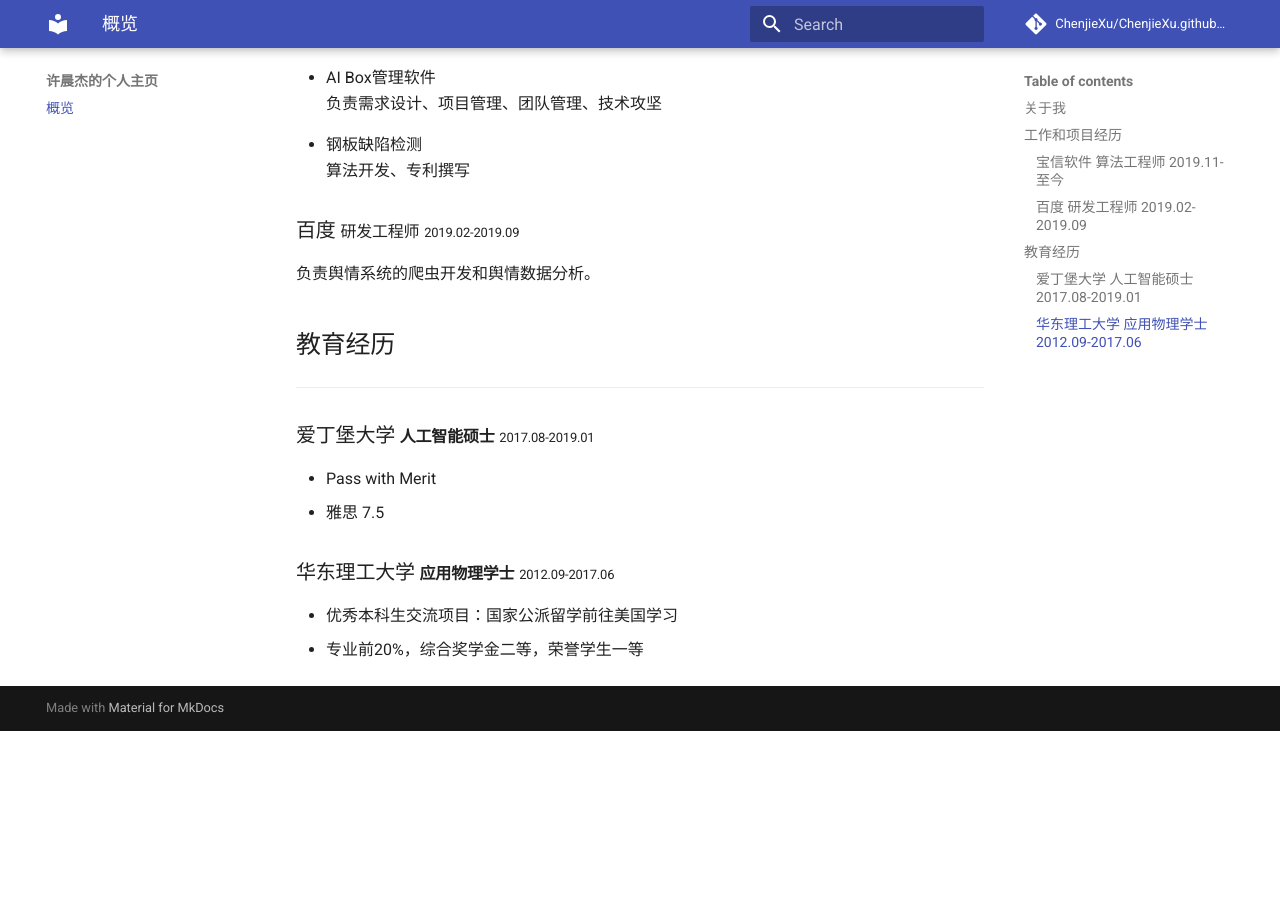
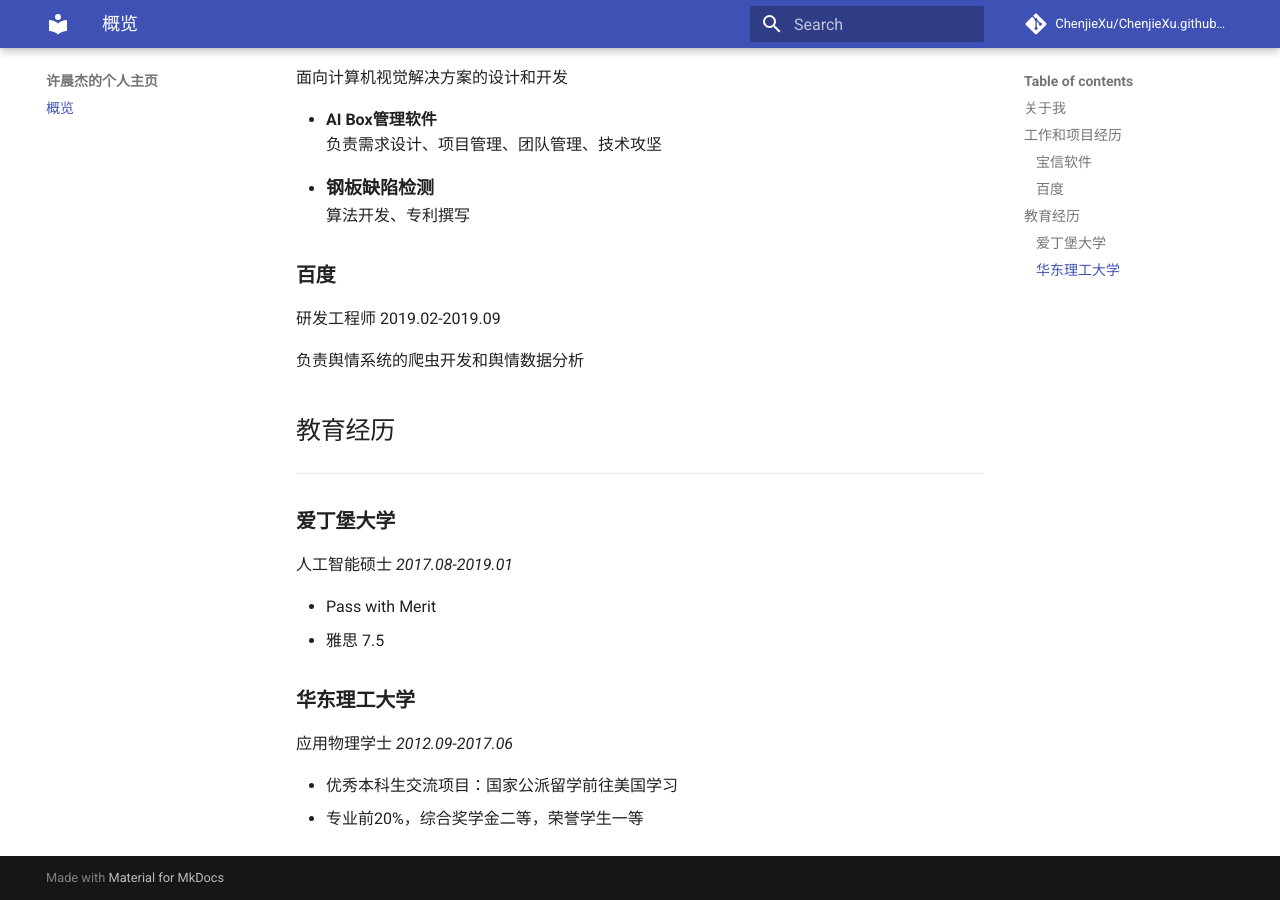
Before and after one commit to ChenjieXu/ChenjieXu.github.io, an MkDocs documentation site: the page built from docs/index.md, in a window 1280 px wide and 900 px high, scrolled down 537 px. Built offline with MkDocs 1.6.1 and Material for MkDocs 9.7.7, drawn with Linux system fonts in a browser that asks for light colours; comment, search, counter and statistics services are not loaded; before the commit the page ends 1268 px from its top, so only the background shows below that.

Commit message:
优化显示效果 (#2)
* 简化小标题以优化导航栏的显示

* 添加导航栏页面名称以优化超连接名称显示

* 优化在游览器中的字体大小

```diff
--- a/docs/index.md
+++ b/docs/index.md
@@ -9,27 +9,33 @@ ___
 ## 工作和项目经历
 ___
 
-### 宝信软件 <font size=3>算法工程师</font> <font size=2>2019.11-至今</font>
+### **宝信软件**
+算法工程师 <font size=3>*2019.11-至今*</font>
 
 面向计算机视觉解决方案的设计和开发
 
-- <font size=3>AI Box管理软件</font>
+- **AI Box管理软件**
   负责需求设计、项目管理、团队管理、技术攻坚
 
-- <font size=3>钢板缺陷检测</font>
+- <font size=4>**钢板缺陷检测**</font>
   算法开发、专利撰写
 
-### 百度 <font size=3>研发工程师</font> <font size=2>2019.02-2019.09</font>
+### **百度**
+研发工程师 <font size=3>2019.02-2019.09</font>
 
-负责舆情系统的爬虫开发和舆情数据分析。
+负责舆情系统的爬虫开发和舆情数据分析
 
 ## 教育经历
 ___
 
-### 爱丁堡大学 <font size=3>**人工智能硕士**</font> <font size=2>2017.08-2019.01</font>
+### **爱丁堡大学**
+人工智能硕士 <font size=3>*2017.08-2019.01*</font>
+
 - Pass with Merit
 - 雅思 7.5
 
-### 华东理工大学 <font size=3>**应用物理学士**</font> <font size=2>2012.09-2017.06</font>
+### **华东理工大学**
+应用物理学士 <font size=3>*2012.09-2017.06*</font>
+
 - 优秀本科生交流项目：国家公派留学前往美国学习
 - 专业前20%，综合奖学金二等，荣誉学生一等
--- a/mkdocs.yml
+++ b/mkdocs.yml
@@ -3,11 +3,11 @@ site_description: '一名有理想、会思考、能沟通的工程师'
 repo_name: 'ChenjieXu/ChenjieXu.github.io'
 repo_url: 'https://github.com/ChenjieXu/ChenjieXu.github.io'
 nav:
-  - index.md
-#  - about_me.md
-#  - education.md
-#  - work.md
-#  - skills.md
+  - 概览: index.md
+#  - about_me: about_me.md
+#  - education: education.md
+#  - work: work.md
+#  - skills: skills.md
 #  - models.md
 #  - ... | models/*.md
 theme:
```
